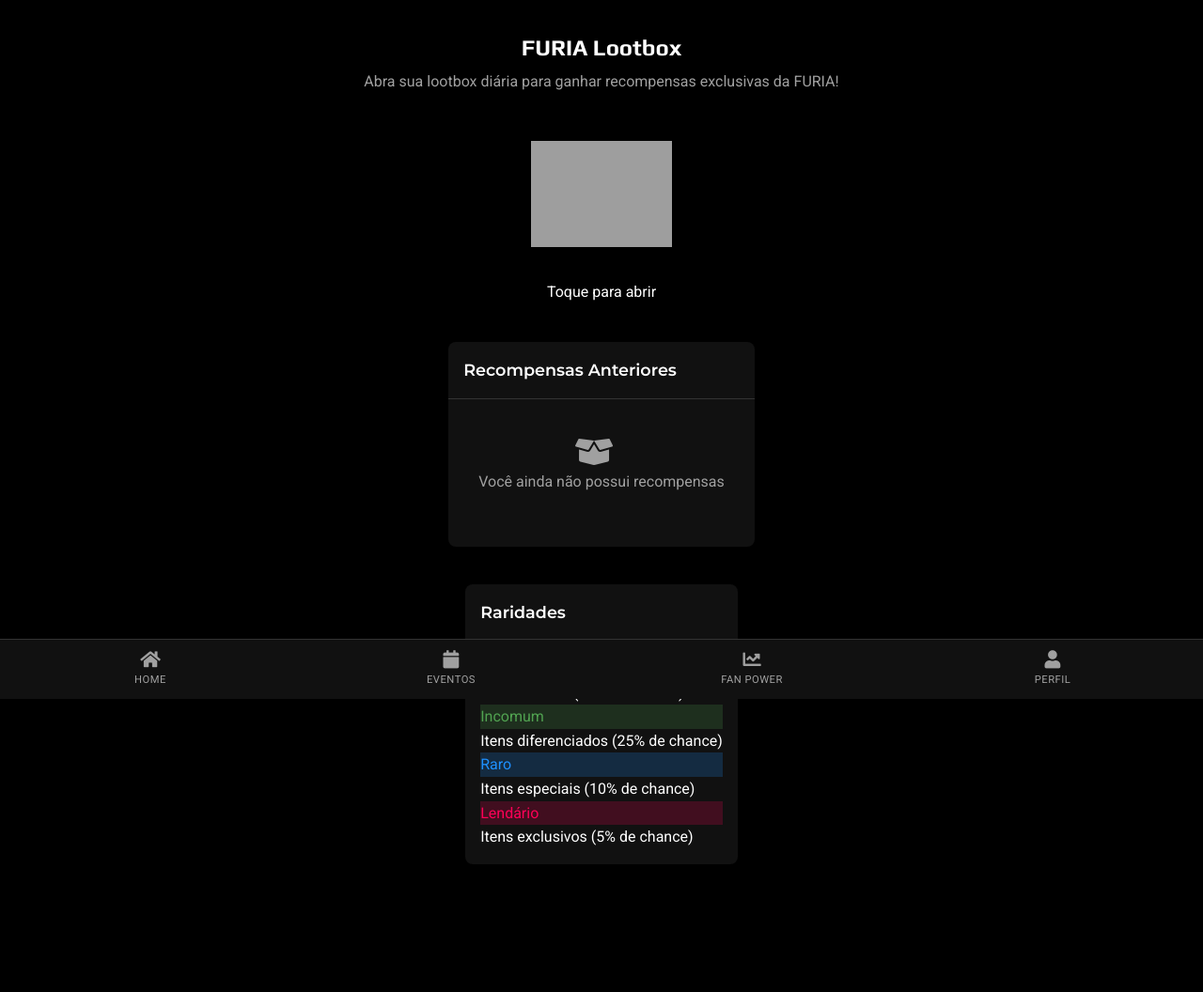
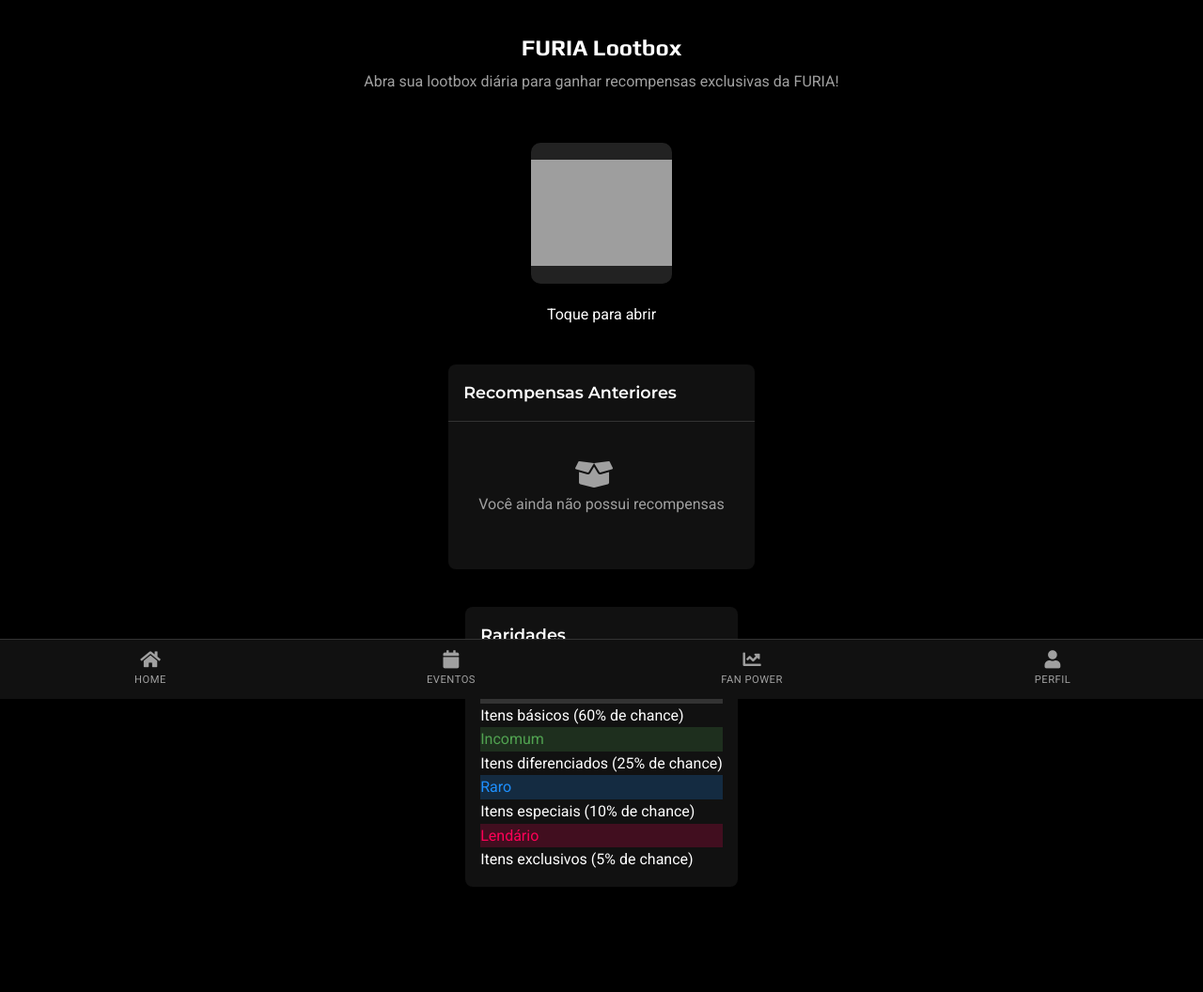
Before and after one commit to daarks/FuriaApp, a Flask app: page /lootbox in a window 1280 px wide. Shown: the part 56-1112 px from the top of the page at 94% size. Before the commit the page ends 976 px from the top, so only its background shows below. Run offline with Flask 3, Linux system fonts and the light colour scheme; a user stored in the database is signed in; some libraries are stand-ins or nearby versions; grey boxes are pictures that could not be loaded.

Commit message:
Enhance lootbox feature with visual feedback and engaging animations
Adds visual enhancements to the lootbox feature, including image updates and CSS animations.

Replit-Commit-Author: Agent
Replit-Commit-Session-Id: 63a419b3-d6b0-4a83-97b9-94ae45ea7d2e
Replit-Commit-Screenshot-Url: https://storage.googleapis.com/screenshot-production-us-central1/99b9ed1e-a6b5-47d0-9e57-3335fd025a8e/13765de6-fc81-46e7-beae-e5552d0e4518.jpg

```diff
--- a/static/js/lootbox.js
+++ b/static/js/lootbox.js
@@ -4,6 +4,7 @@
 
 function openLootbox() {
     const lootboxElement = document.getElementById('lootbox');
+    const lootboxImg = document.getElementById('lootbox-img');
 
     // Check if lootbox is disabled
     if (!lootboxElement || lootboxElement.classList.contains('disabled')) {
@@ -28,6 +29,12 @@ function openLootbox() {
         if (data.success) {
             setTimeout(() => {
                 lootboxElement.classList.add('opened');
+                // Change lootbox image to open
+                if (lootboxImg) {
+                    lootboxImg.src = '/static/img/lootbox_closed.png';
+                    lootboxImg.style.transform = 'scale(1.2)';
+                    lootboxImg.style.filter = 'brightness(1.5)';
+                }
                 showReward(data.reward);
             }, 1000);
         } else {
--- a/templates/app_lootbox.html
+++ b/templates/app_lootbox.html
@@ -14,6 +14,7 @@
 
         <!-- Lootbox -->
         <div id="lootbox" class="app-lootbox {% if not can_open %}disabled{% endif %}" onclick="openLootbox()">
+            <img src="{{ url_for('static', filename='img/lootbox_closed.png') }}" alt="Lootbox" class="app-lootbox-img" id="lootbox-img">
             {% if not can_open %}
                 <div class="app-lootbox-overlay">
                     <i class="fas fa-lock"></i>
@@ -155,3 +156,90 @@
     });
 </script>
 {% endblock %}
+
+{% block extra_css %}
+<style>
+.app-lootbox {
+    width: 150px;
+    height: 150px;
+    margin: 20px auto;
+    background-color: var(--card-highlight-color);
+    border-radius: 10px;
+    position: relative;
+    cursor: pointer;
+    box-shadow: 0 5px 15px rgba(0, 0, 0, 0.5);
+    transition: transform 0.3s ease, box-shadow 0.3s ease;
+    display: flex;
+    align-items: center;
+    justify-content: center;
+}
+
+.app-lootbox-img {
+    max-width: 90%;
+    max-height: 90%;
+    transition: all 0.5s ease;
+}
+
+.app-lootbox:hover {
+    transform: translateY(-5px);
+    box-shadow: 0 10px 25px rgba(0, 0, 0, 0.6);
+}
+
+.app-lootbox:hover .app-lootbox-img {
+    transform: scale(1.05);
+}
+
+.app-lootbox.opening .app-lootbox-img {
+    animation: pulse 1s infinite;
+}
+
+.app-lootbox.opened .app-lootbox-img {
+    animation: none;
+}
+
+@keyframes pulse {
+    0% { transform: scale(1); }
+    50% { transform: scale(1.1); }
+    100% { transform: scale(1); }
+}
+
+.app-reward-container {
+    max-width: 300px;
+    margin: 20px auto;
+    padding: 20px;
+    background-color: var(--card-highlight-color);
+    border-radius: 10px;
+    box-shadow: 0 5px 15px rgba(0, 0, 0, 0.5);
+    text-align: center;
+    opacity: 0;
+    transform: scale(0.8);
+    transition: all 0.5s ease;
+    display: none;
+}
+
+.app-reward-container.show {
+    opacity: 1;
+    transform: scale(1);
+    display: block;
+    animation: pop-in 0.5s;
+}
+
+@keyframes pop-in {
+    0% { transform: scale(0.8); opacity: 0; }
+    100% { transform: scale(1); opacity: 1; }
+}
+
+.confetti {
+    position: absolute;
+    width: 10px;
+    height: 10px;
+    top: -10px;
+    animation: confetti-fall 5s linear forwards;
+}
+
+@keyframes confetti-fall {
+    0% { top: -10px; transform: rotate(0deg); }
+    100% { top: 100vh; transform: rotate(360deg); }
+}
+</style>
+{% endblock %}
```
